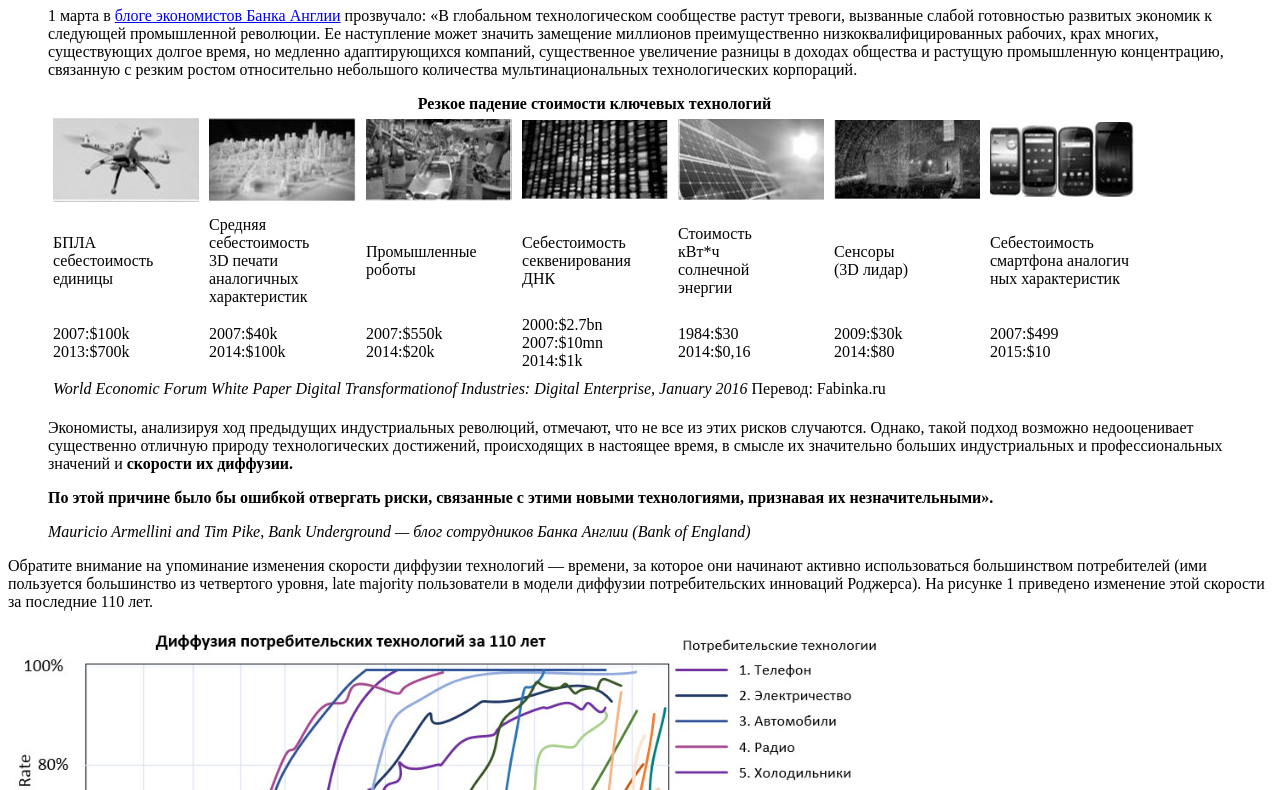
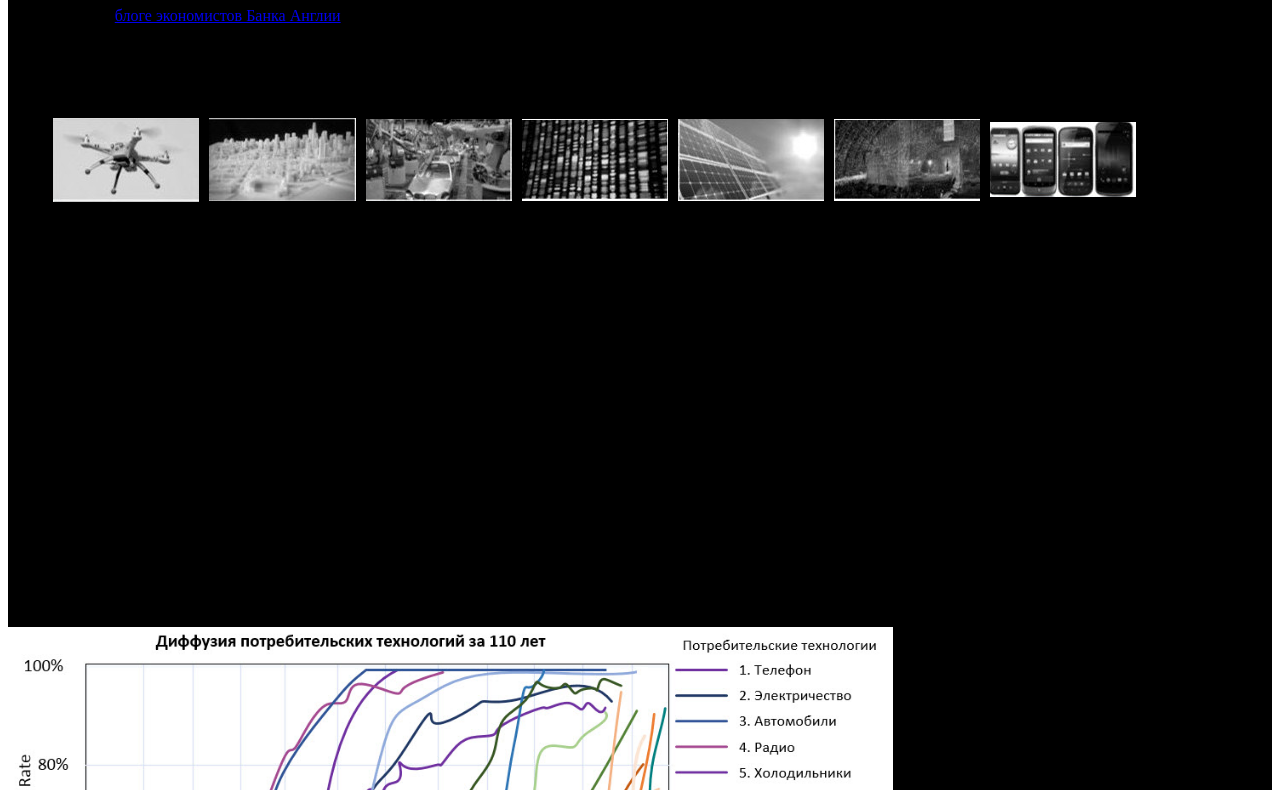
Before and after one commit to ekopro/html_text, a plain HTML site: page index.html in a window 1280 px wide. Shown: the part 73-863 px from the top of the page. Drawn offline with Linux system fonts and the light colour scheme.

Commit message:
Update index.html

```diff
--- a/index.html
+++ b/index.html
@@ -8,7 +8,7 @@
 
 <body>
 </body>
-<div id="content" style="background-color:white">
+<div id="content" style="background-color:black">
   <h1>Ускорение диффузии технологий и последствия</h1>
    <blockquote>
      <p>1 марта в <a href="https://bankunderground.co.uk/2017/03/01/should-economists-be-more-concerned-about-artificial-intelligence">блоге экономистов Банка Англии</a> прозвучало:
```
